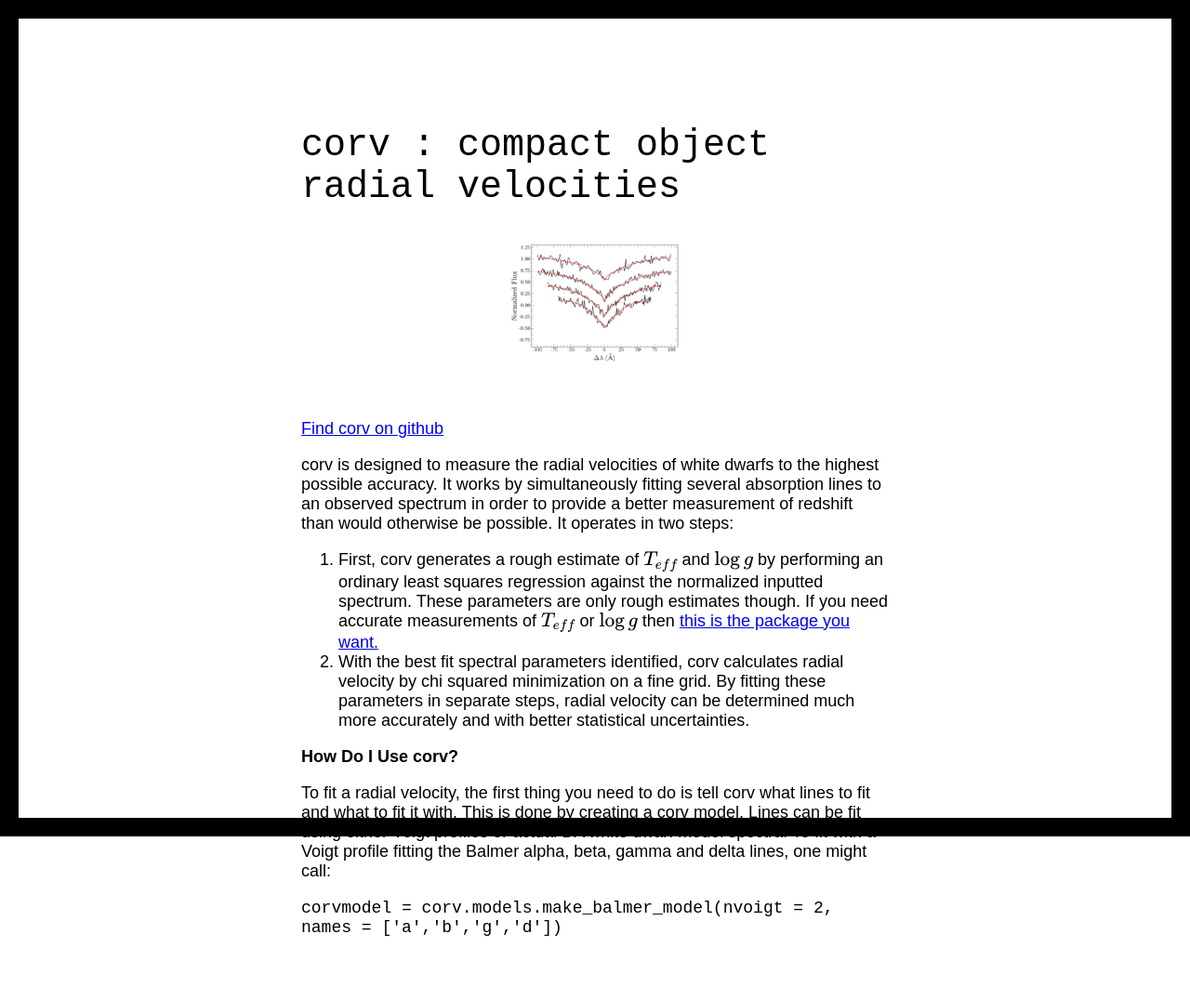
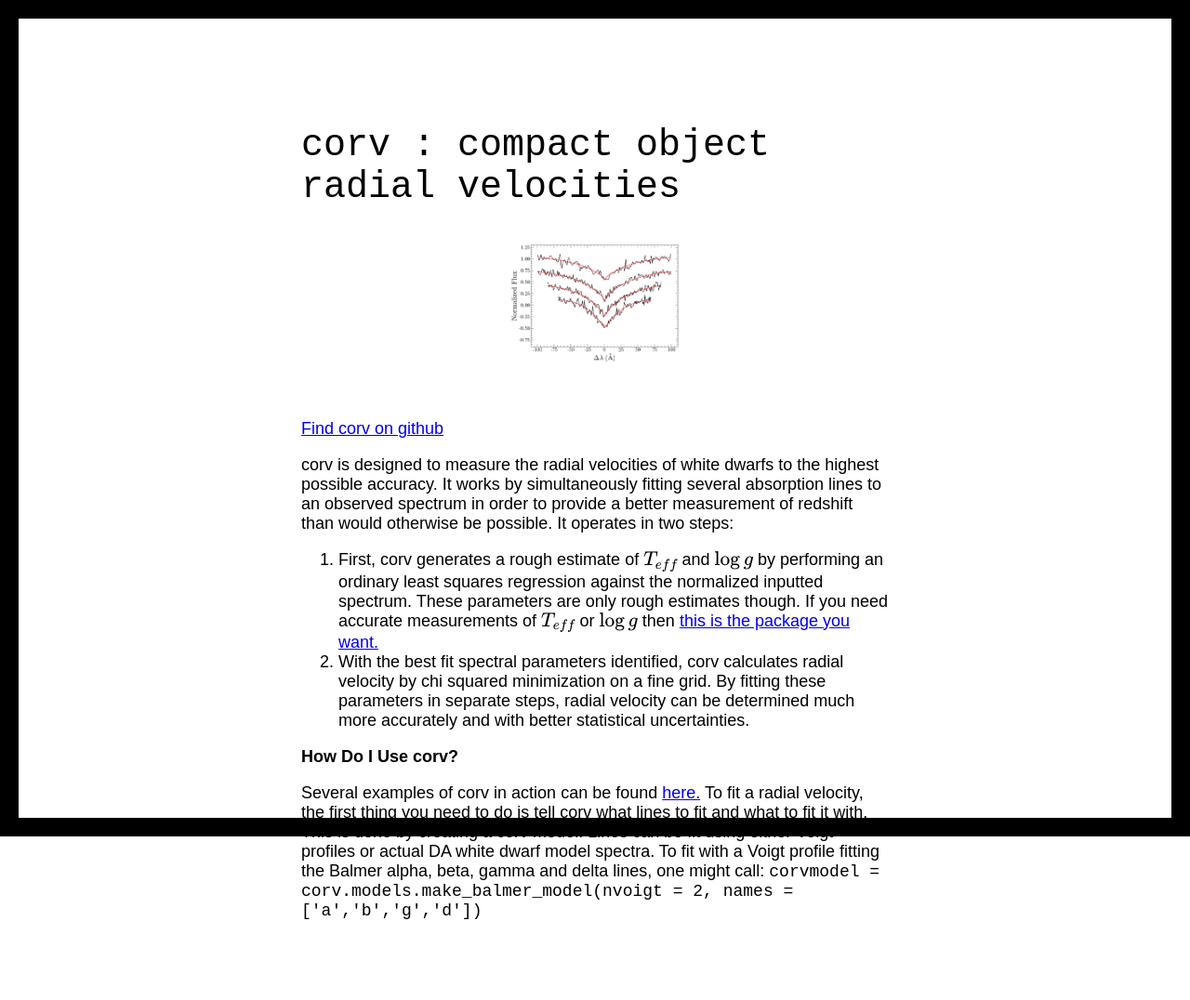
Before and after one commit to stefanarseneau/stefanarseneau.github.io, a Jekyll site: the page built from corv.md, in a window 1280 px wide. Shown: the whole page at 93% size. Built offline with Jekyll 4.4.1, drawn with Linux system fonts in a browser that asks for light colours.

Commit message:
Update corv.md

```diff
--- a/corv.md
+++ b/corv.md
@@ -18,6 +18,5 @@
 
 **How Do I Use corv?**
 
-To fit a radial velocity, the first thing you need to do is tell corv what lines to fit and what to fit it with. This is done by creating a corv model. Lines can be fit using either Voigt profiles or actual DA white dwarf model spectra. To fit with a Voigt profile fitting the Balmer alpha, beta, gamma and delta lines, one might call:
-
+Several examples of corv in action can be found <a href="https://github.com/stefanarseneau/corvtutorial">here.</a> To fit a radial velocity, the first thing you need to do is tell corv what lines to fit and what to fit it with. This is done by creating a corv model. Lines can be fit using either Voigt profiles or actual DA white dwarf model spectra. To fit with a Voigt profile fitting the Balmer alpha, beta, gamma and delta lines, one might call:
 <code>corvmodel = corv.models.make_balmer_model(nvoigt = 2, names = ['a','b','g','d'])</code>
```
